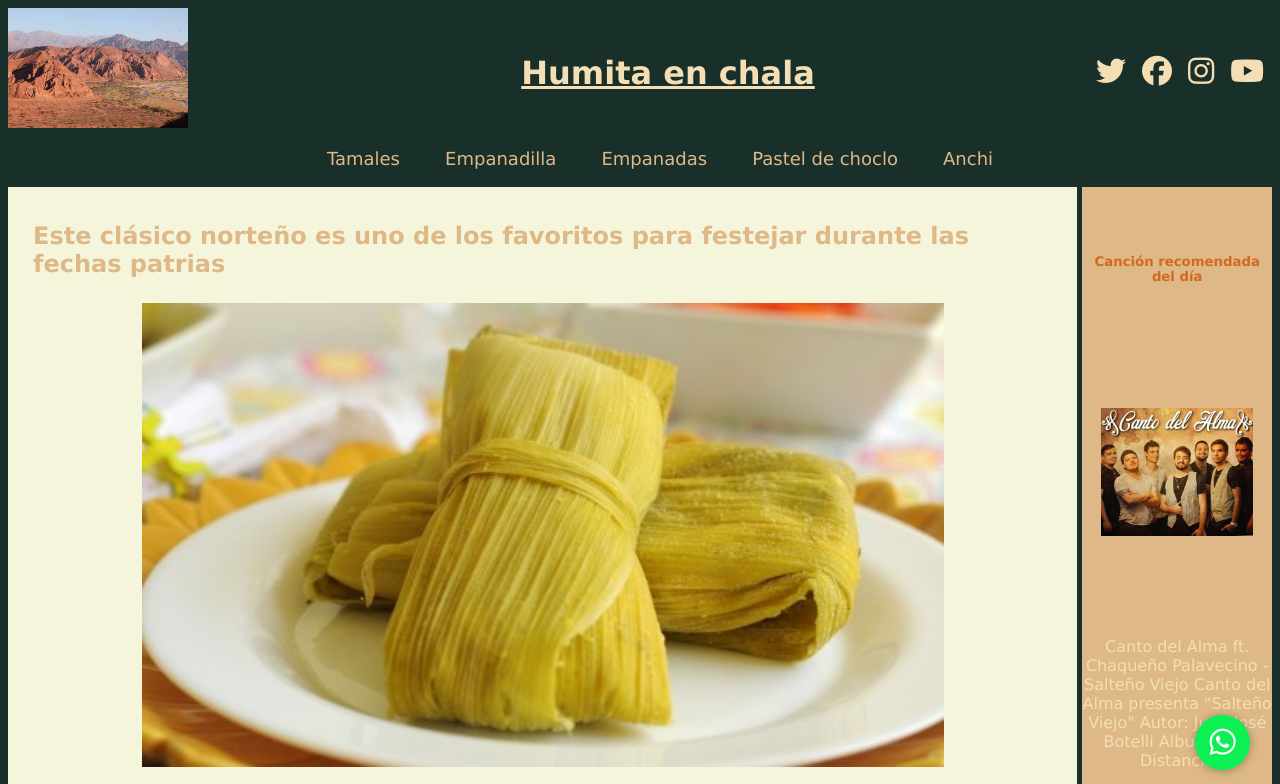
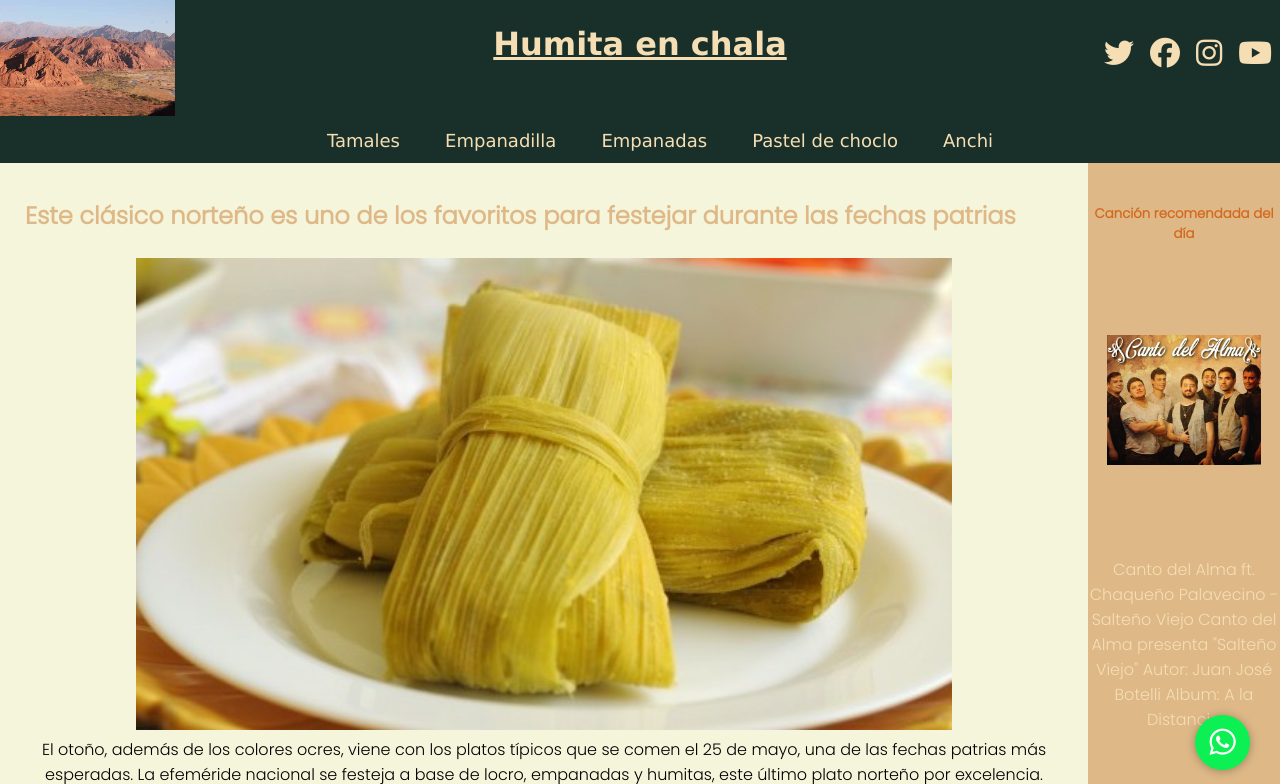
Before and after one commit to jesizf/FrontEndPd, a plain HTML site: page index.html in a window 1280 px wide. Shown: the top 784 px of the page. Drawn offline with Linux system fonts and the light colour scheme.

Commit message:
font de gooogle

```diff
--- a/css/general.css
+++ b/css/general.css
@@ -1,16 +1,14 @@
 *
 {
-box-sizing: border-box;}
+box-sizing: border-box;
+margin:0px;}
 body{
     background-color:rgb(25, 48, 42);
     text-align: center;
     font-family: Verdana, Geneva, Tahoma, sans-serif;
 
 }
-header{
-  width: 100%;
 
-}
 header div{display: flex;
 flex-direction: row;
 background-color:rgb(25, 48, 42);
@@ -23,6 +21,7 @@ margin-bottom: 1px;}
 }
 .logo{
     width:20%;
+    justify-content: left;
 }
 .navegador {  justify-content:center ;
 
@@ -30,7 +29,7 @@ margin-bottom: 1px;}
    padding:2px;
 }
 
-.navegador ul{ justify-content: space-around;
+.navegador ul{ justify-content: space-around; margin:10px;
 
 
 }
@@ -51,7 +50,7 @@ margin-bottom: 1px;}
 }
 .navegador li a{
     text-decoration: none;
-    color:burlywood;
+    color:wheat;
     font-family: Verdana, Geneva, Tahoma, sans-serif;
     margin-top:0px;
     flex-wrap: wrap;
@@ -63,6 +62,7 @@ margin-bottom: 1px;}
 .main{
    width:85%;
 background-color:beige;
+
 }
 .contenedorfull{
     display:flex;
@@ -75,9 +75,10 @@ article{
    color:black;
    margin-top: 10px;
    display: flex;
-
+   margin-bottom: 10px;
    flex-direction: column;
    text-align: left;
+   font-family: 'Poppins', sans-serif;
 
 
 }
@@ -115,16 +116,17 @@ width:70%;
 padding-top:25px;
 }
 .redessociales2{
-    justify-items: center;
+
     justify-content: flex-end;
-    width:15%;
+    width:20%;
+    align-items: center;
 }
 .redessociales2 i{
     font-size: 30px;
     margin:-2px 8px 9px;
     text-decoration: none;
     color:wheat;
-    padding-top:50px;
+
     justify-content: space-around;
 
 
@@ -166,7 +168,8 @@ padding-top:25px;
 .lateral{
     background-color: burlywood;
     color:chocolate;
-    margin-left: 5px;
+    font-family: 'Poppins', sans-serif;
+
     /* margin-left: 10px; */
 
 
@@ -201,13 +204,17 @@ footer{
    justify-content: space-around;
   color:wheat;
   float:left;
-   margin-top: auto;
+
    display:flex;
    flex-wrap: wrap;
    align-items: center;
 }
 .texto{
-    margin-top:15px
+    margin-top:15px;
+    font-family: 'Poppins', sans-serif;
+}
+.mapa{
+    margin-top:2px;
 }
 span{
    color:wheat;
--- a/index.html
+++ b/index.html
@@ -6,7 +6,9 @@
   <meta http-equiv="X-UA-Compatible" content="IE=edge" />
   <meta name="viewport" content="width=device-width, initial-scale=1.0" />
   <script src="https://kit.fontawesome.com/c9e8af110f.js" crossorigin="anonymous"></script>
-
+  <link rel="preconnect" href="https://fonts.googleapis.com">
+<link rel="preconnect" href="https://fonts.gstatic.com" crossorigin>
+<link href="https://fonts.googleapis.com/css2?family=Poppins:wght@300&display=swap" rel="stylesheet">
   <link rel="stylesheet" href="./css/general.css">
 
   <title>Recetas</title>
```
